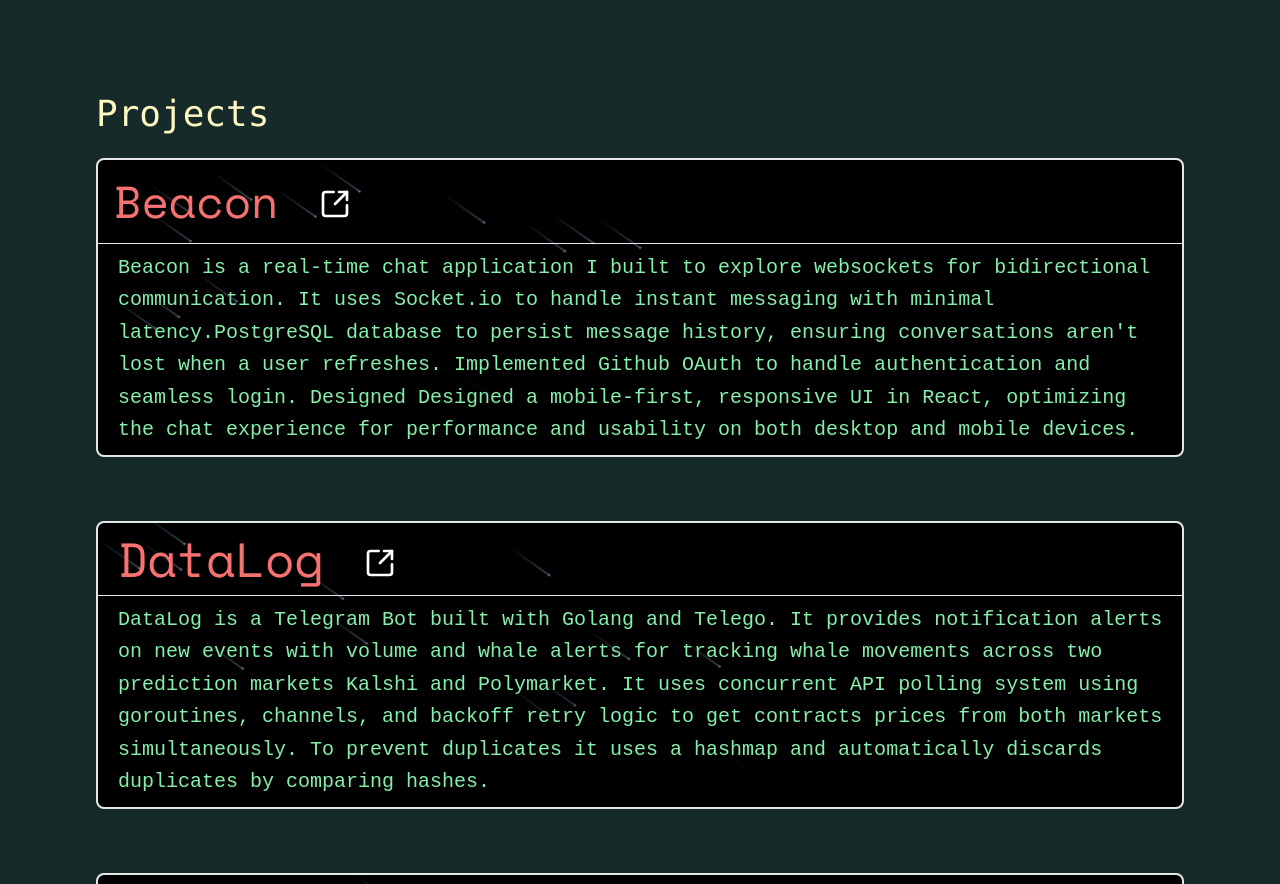
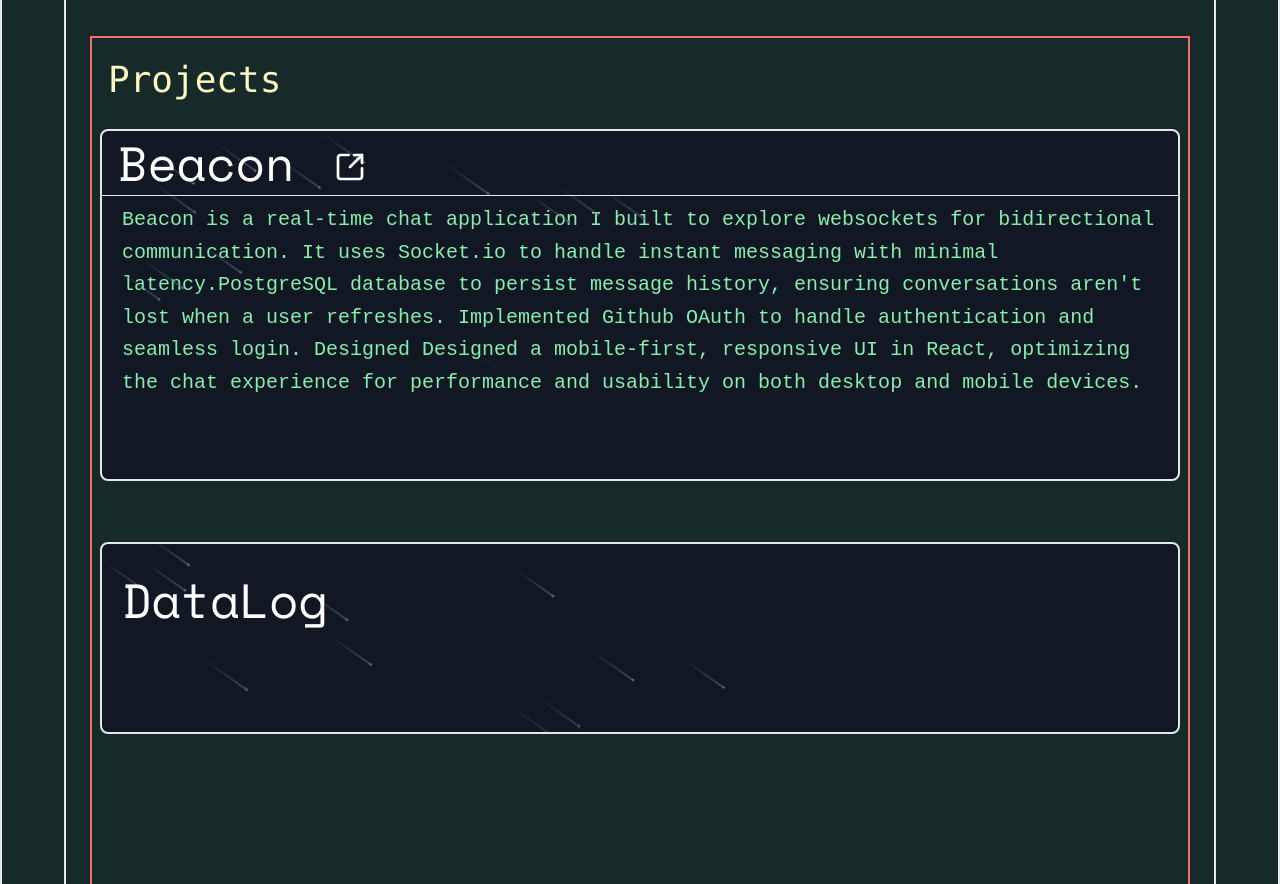
Before and after one commit to devangy/portfolio-v1, a React (Vite) app: page / in a window 1280 px wide. Shown: the part 1707-2591 px from the top of the page. Built offline with nearby package versions, Linux system fonts and the light colour scheme.

Commit message:
webp to images folder

```diff
--- a/src/App.jsx
+++ b/src/App.jsx
@@ -18,7 +18,7 @@ import react from "././assets/skills/react.svg";
 import postgres from "./assets/skills/postgresql.svg";
 import tailwind from "./assets/skills/tailwindcss-icon.svg";
 import nextjs from "./assets/skills/nextjs-icon.svg";
-import castle from "./assets/castle.webp";
+import castle from "./assets/images/castle.webp";
 import { Meteors } from "./components/Meteors";
 
 function App() {
@@ -26,8 +26,8 @@ function App() {
 
   return (
     <div
-      className="min-h-screen relative bg-[#162a2a] flex flex-col items-center h-auto"
-      style={{ width: "100%", position: "relative", }}
+      className="min-h-screen relative bg-[#162a2a] flex flex-col items-center"
+      style={{ width: "100%", position: "relative" }}
     >
       <ClickSpark
         sparkColor="#fff"
@@ -36,7 +36,7 @@ function App() {
         sparkCount={8}
         duration={300}
       >
-        <div className="absolute inset-0 z-0 pointer-events-none ">
+        <div className="absolute inset-0 z-0 pointer-events-none border-2 ">
           <Particles
             particleColors={["#ffffff"]}
             particleCount={100}
@@ -62,12 +62,12 @@ function App() {
             className="
     flex lg:flex-row justify-between items-center
     text-yellow-200 w-full max-w-6xl flex-wrap md:justify-between
-  p-5 relative z-10  mt-12  lg:space-y-12"
+  p-5 relative z-10 border-2 mt-12  lg:space-y-12"
             // onDragStart={(e) => e.preventDefault()}
           >
             {/* TEXT */}
 
-            <div className="flex flex-col space-y-8 w-full max-w-md p-2 md:mb-10 lg:-mt-[3em]">
+            <div className="flex flex-col space-y-8 w-full max-w-md p-2 md:mb-10 lg:-mt-[6em]">
               <h1 className="lg:rgb-fade-soft text-4xl sm:text-5xl md:text-7xl -ml-1 lg:text-[5.5rem] font-spacemono leading-loose z-30 text-lime-100 animate rgb-fade-soft">
                 Devang
               </h1>
@@ -83,7 +83,6 @@ function App() {
                   src={github}
                   draggable="false"
                   alt="GitHub"
-                  onClick={() => window.open("https://github.com/devangy", "_blank")}
                 />
 
                 <img
@@ -91,19 +90,16 @@ function App() {
                   src={linkedin}
                   // draggable="false"
                   alt="LinkedIn"
-                    onClick={() => window.open("https://www.linkedin.com/in/devangy", "_blank")}
                 />
                 <img
                   className="w-8 sm:w-7 md:w-8 transition tilt-wobble-hover duration-400  -z-50"
                   src={twitter}
                   alt="X"
-                    onClick={() => window.open("https://github.com/devangy", "_blank")}
                 />
                 <img
                   className="w-6 sm:w-7 md:w-8 tilt-wobble-hover transition duration-400 "
                   src={gmail}
                   alt="Gmail"
-                  onClick={() => window.open("mailto:d3vang@gmail.com?subject=Subject&body=Body%20goes%20here", "_blank")}
                 />
               </div>
             </div>
@@ -127,7 +123,7 @@ function App() {
                 chaos={0.1}
                 thickness={2}
                 style={{ borderRadius: 8 }}
-                className="will-change-transform bg-black"
+                className="will-change-transform"
               >
                 <div className="text-slate-200 leading-relaxed font-mono text-xl">
                   <p
@@ -274,8 +270,8 @@ function App() {
               <div className="flex flex-col font-code text-yellow-100 p-2 mt-28">
                 <h3 className="text-4xl font-jetbrains">Experience</h3>
 
-                <div className="flex flex-col bg-slate-950 w-full  mt-8 rounded-xl p-2 font-jetbrains leading-relaxed md: h-auto border-2">
-                  <div className="flex text-white leading-normal text-4xl w-full items-start ">
+                <div className="flex flex-col bg-slate-950 w-full  mt-8 rounded-xl p-2 font-jetbrains leading-relaxed md: h-auto">
+                  <div className="flex text-white leading-normal text-4xl w-full items-start">
                     <div className="flex flex-row w-full items-center border-b border-white pb-2 ">
                       <div className="flex w-full gap-3 text-sky-100">
                         <span className="text-emerald-400 animate-pulse">
@@ -292,7 +288,7 @@ function App() {
                             <SquareArrowOutUpRight
                               size={30}
                               link="https://chatgpt.com"
-                              className="z-50  hover:scale-110 mt-1 text-white hover:text-green-300"
+                              className="z-50  hover:scale-110 mt-1"
                             />
                           </a>
                         </span>
@@ -316,14 +312,14 @@ function App() {
               </div>
 
               {/* PROJECTS */}
-              <div className="relative flex flex-col  space-y-16  w-full h-[70rem]  overflow-hidden p-2  mt-20">
+              <div className="relative flex flex-col justify-around border-2 w-full h-[80rem] border-red-400 overflow-hidden p-2 mt-20">
 
-                <h3 className="text-4xl text-yellow-100 -mb-10">Projects</h3>
+                <h3 className="text-4xl text-yellow-100 -mt-28 ml-2">Projects</h3>
 
-                <div className="flex flex-col space-x-3 w-full h-auto relative overflow-hidden justify-around bg-black rounded-lg  border-2 ">
+                <div className="flex flex-col space-x-3 w-full h-[22rem] relative overflow-hidden bg-[#121724] rounded-lg  border-2 -mt-56 ">
                   <div className="flex flex-row justify-between items-center text-white font-spacemono  w-full  z-10 ">
                     <div className="flex flex-row items-center justify-start p-2 border-b w-full ">
-                      <span className="text-[2.8em] ml-2 text-red-400">
+                      <span className="text-5xl ml-2">
                         Beacon
                         <a
                           href="https://chatgpt.com"
@@ -333,66 +329,29 @@ function App() {
                         >
                           <SquareArrowOutUpRight
                             size={32}
-                            className="z-50 tilt-wobble-hover hover:scale-110 ml-10 -mt-1 hover:text-green-300 text-white"
-                          />
-                        </a>
-                      </span>
-                    </div>
-                  </div>
-                  <div className="flex font-jetbrains text-green-300 text-xl p-2 leading-relaxed -ml-10">
-                    Beacon is a real-time chat application I built to explore websockets for bidirectional communication. It uses Socket.io to handle instant messaging with minimal latency.PostgreSQL database to persist message history, ensuring conversations aren&apos;t lost when a user refreshes. Implemented Github OAuth to handle authentication and seamless login. Designed Designed a mobile-first, responsive UI in React, optimizing the chat experience for performance and usability on both desktop and mobile devices.
-                  </div>
-                  <Meteors number={20} />
-                </div>
-
-                <div className="flex flex-col space-x-3 w-full h-auto relative overflow-hidden bg-black rounded-lg  border-2 -mt-56 ">
-
-                  <div className="flex flex-row justify-between items-center text-white font-spacemono  w-full  z-10 ">
-                    <div className="flex flex-row items-center justify-start  text-[2.8em] p-3 border-b w-full ">
-                      <span className="text-5xl ml-2 text-red-400">
-                        DataLog
-                        <a
-                          href="https://chatgpt.com"
-                          target="_blank"
-                          rel="noopener noreferrer"
-                          className="inline-block align-middle"
-                        >
-                          <SquareArrowOutUpRight
-                            size={32}
-                            className="z-50 tilt-wobble-hover hover:scale-110 ml-10 -mt-1 hover:text-green-300 text-white "
+                            className="z-50 tilt-wobble-hover hover:scale-110 ml-10 -mt-1 hover:text-green-300 "
                           />
                         </a>
                       </span>
                     </div>
                   </div>
                   <div className="flex font-jetbrains text-green-300 text-xl p-2 leading-relaxed">
-                    DataLog is a Telegram Bot built with Golang and Telego. It provides notification alerts on new events with volume and whale alerts for tracking whale movements across two prediction markets Kalshi and Polymarket. It uses concurrent API polling system using goroutines, channels, and backoff retry logic to get contracts prices from both markets simultaneously. To prevent duplicates it uses a hashmap and automatically discards duplicates by comparing hashes.
+                    Beacon is a real-time chat application I built to explore websockets for bidirectional communication. It uses Socket.io to handle instant messaging with minimal latency.PostgreSQL database to persist message history, ensuring conversations aren&apos;t lost when a user refreshes. Implemented Github OAuth to handle authentication and seamless login. Designed Designed a mobile-first, responsive UI in React, optimizing the chat experience for performance and usability on both desktop and mobile devices.
                   </div>
                   <Meteors number={20} />
                 </div>
 
-                <div className="flex flex-col space-x-3 w-full h-auto relative overflow-hidden bg-black rounded-lg  border-2 -mt-56 ">
-                  <div className="flex flex-row justify-between items-center text-white font-spacemono  w-full  z-10 ">
-                    <div className="flex flex-row items-center justify-start text-[2.8em] p-3 border-b w-full ">
-                      <span className="text-5xl ml-2 text-red-400">
+                <div className="flex w-full h-[12rem] relative overflow-hidden bg-[#121724] rounded-lg p-5 border-2 -mt-48">
+                  <h1 className="text-[3em] z-50 text-white font-spacemono">
+                    DataLog
+                  </h1>
+                  <Meteors number={20} />
+                </div>
+
+                <div className="flex w-full h-[12rem] relative overflow-hidden bg-[#121724] rounded-lg p-5 border-2">
+                  <h1 className="text-[3em] z-50 text-white font-spacemono">
                     LucidLines
-                        <a
-                          href="https://chatgpt.com"
-                          target="_blank"
-                          rel="noopener noreferrer"
-                          className="inline-block align-middle"
-                        >
-                          <SquareArrowOutUpRight
-                            size={32}
-                            className="z-50 tilt-wobble-hover hover:scale-110 ml-10 -mt-1 hover:text-green-300 text-white "
-                          />
-                        </a>
-                      </span>
-                    </div>
-                  </div>
-                  <div className="flex font-jetbrains text-green-300 text-xl p-2 leading-relaxed">
-                  LucidLines is a full-stack blogging platform with powerful admin management tools. I built the backend with Node.js and Express, PostgreSQL and Prisma ORM for queries, focusing on creating clean, efficient RESTful APIs to handle user data and Cloudinary for image uploads. Implemented full CRUD functionality, enabling users to publish, edit, and delete blogs, as well as engage through comments and likes.
-                  </div>
+                  </h1>
                   <Meteors number={20} />
                 </div>
               </div>
```
Also changed, not shown: src/assets/images/castle.webp (renamed from src/assets/castle.webp). Lines whose indentation alone changed are shown as unchanged.
